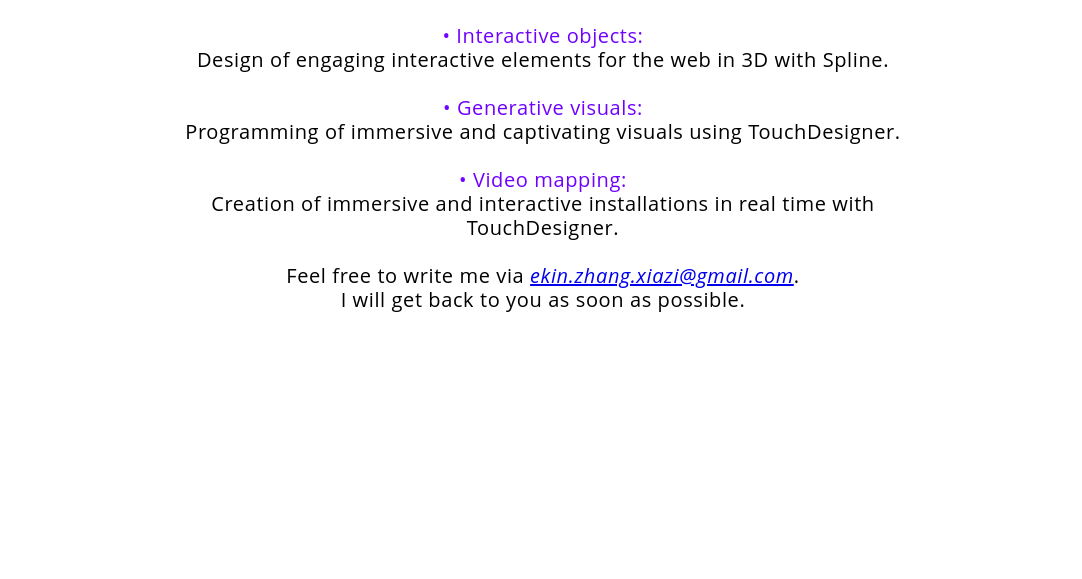
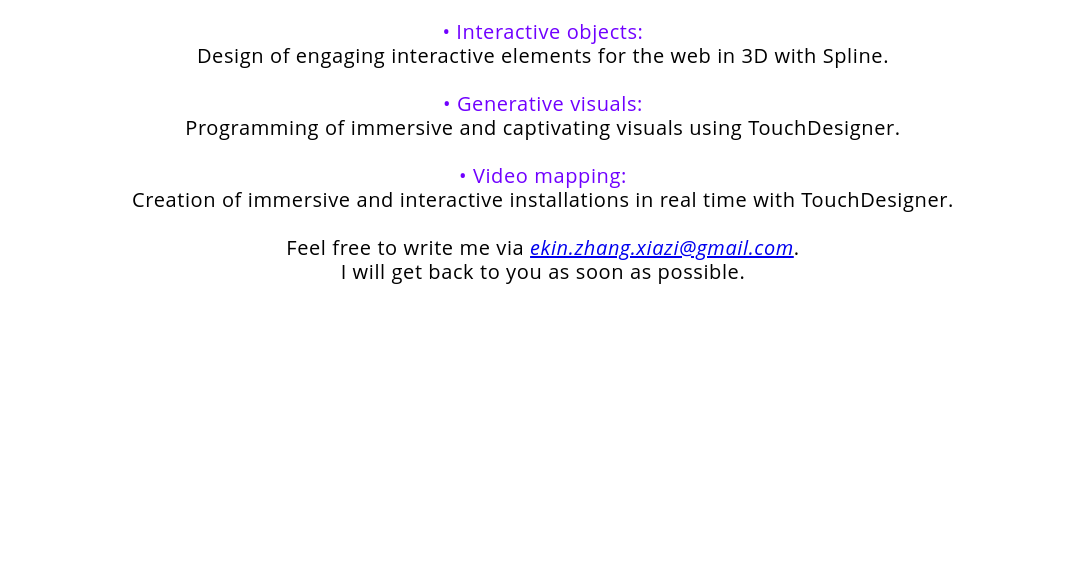
Before and after one commit to ekin-Z/ekin-z, a plain HTML site: page about-me-paris-creative-designer.html in a window 1280 px wide. Shown: the part 221-800 px from the top of the page, without its empty margins (97-1179 px from the left). Drawn offline with Linux system fonts and the light colour scheme; some packages are replaced by stand-ins of ours; a script that the page names is missing.

Commit message:
Update styles_about.css

```diff
--- a/styles/styles_about.css
+++ b/styles/styles_about.css
@@ -81,12 +81,13 @@ nav.menu ul li a:hover {
     font-size: 20px; /* Controls the font size of the p */
     letter-spacing: 0.6px; /* Adjust the spacing between letters */
     color: black; /* Text color */
-    margin-top: 0px; /* Space above the p element */
+    margin-top: 20px; /* Space above the p element */
     margin-bottom: 100px; /* Space below the p element (before the next element) */
-    margin-left: 20%;
-    margin-right: 20%;
+    margin-left: 10%;
+    margin-right: 10%;
     line-height: 1.2; /* Controls the line spacing within the p element */
     font-style: normal;
+    justify-content: center;
 }
 
 .chinese-text {
```
